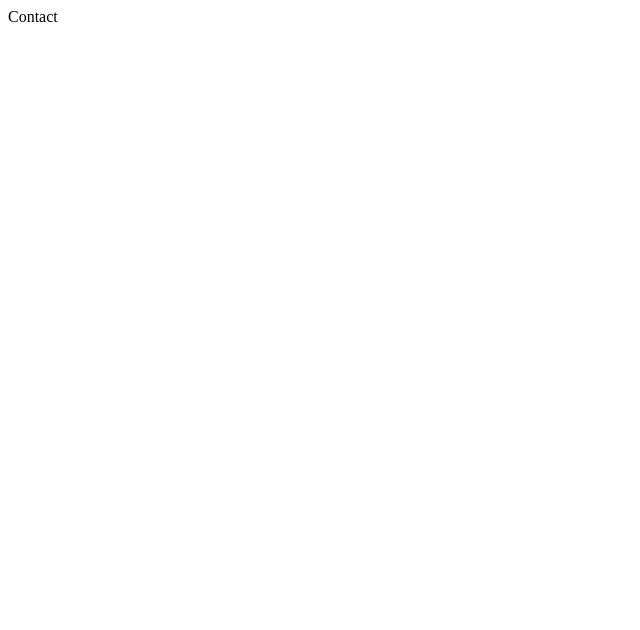
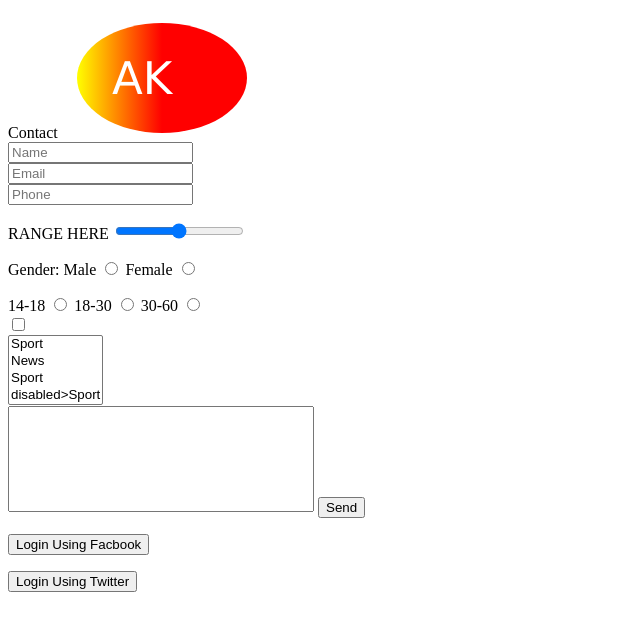
Before and after one commit to anutakulgeyko/Test-git, a plain HTML site: page pages/contact.html in a window 1280 px wide. Shown: the whole page, without its empty margins (0-640 px from the left). Drawn offline with Linux system fonts and the light colour scheme.

Commit message:
Change to first page

```diff
--- a/pages/contact.html
+++ b/pages/contact.html
@@ -1,4 +1,4 @@
-<!DOCTYPE html>
+<!doctype html>
 <html lang="en">
 <head>
     <meta charset="UTF-8">
@@ -6,8 +6,106 @@
           content="width=device-width, user-scalable=no, initial-scale=1.0, maximum-scale=1.0, minimum-scale=1.0">
     <meta http-equiv="X-UA-Compatible" content="ie=edge">
     <title>Contact</title>
-</head>
+   <style>
+    input::-webkit-outer-spin-button,
+    input::-webkit-inner-spin-button {
+    /* display: none; <- Crashes Chrome on hover */
+    -webkit-appearance: none;
+    margin: 0; /* <-- Apparently some margin are still there even though it's hidden */
+    }
+    input [type="number"] {
+        -moz-appearance:textfield; /*Firefox */
+     }
+   </style>
+
+ </head>
 <body>
- Contact
+  Contact
+  <svg height="130" width="500">
+      <defs>
+          <linearGradient id="grad1" x1="0%" y1="0%" x2="50%" y2="0%">
+              <stop offset="0%" style="stop-color:rgb(255,255,0);stop-opacity:1" />
+              <stop offset="100%" style="stop-color:rgb(255,0,0);stop-opacity:1" />
+          </linearGradient>
+      </defs>
+      <ellipse cx="100" cy="70" rx="85" ry="55" fill="url(#grad1)" />
+      <text fill="#ffffff" font-size="45" font-family="Verdana" x="50" y="86">AK</text>
+  </svg>
+ <form action="#">
+   <div>
+    <input type="text" placeholder="Name" pattern="[a-zA-Z]*" required>
+   </div>
+
+   <div>
+   <input type="email" placeholder="Email" pattern="^[^ ]+@[^ ]+\.[a-z]{2,20}$" required>
+   </div>
+
+    <div>
+    <input type="tel" placeholder="Phone" pattern="[0-9-+]+" required>
+    </div>
+     <p>
+      <label>
+       RANGE HERE
+         <input type="range" min="0" max="100" step="50">
+      </label>
+       </p>
+     <p>
+     <label>Gender:</label>
+     <label id="m">Male</label>
+     <input type="radio" class="radio" name="none"/>
+     <label id="w">Female</label>
+     <input type="radio" class="radio" name="none"/>
+     </p>
+     <div>
+         <label>
+           14-18
+           <input type="radio" name="age" value="little" required>
+         </label>
+         <label>
+           18-30
+           <input type="radio" name="age" value="medium" required>
+           </label>
+         <label>
+           30-60
+           <input type="radio" name="age" value="large" required>
+         </label>
+
+       </div>
+
+       <input type="checkbox" >
+       <div>
+         <select name="category" multiple>
+         <option value="sport">Sport</option>
+         <option value="news">News</option>
+         <option value="sport">Sport</option>
+         <option value="sport">disabled>Sport</option>
+         </select>
+       </div>
+
+
+       <textarea placeholder="Description" required maxlength="100" style="resize: none;height: 100px; width: 300px">
+       </textarea>
+         <button type="submit">Send</button>
+     <p>
+     <a class="facebook-before"><span class="fontawesome-facebook"></span></a>
+     <button class="facebook">Login Using Facbook</button>
+     </p>
+     <p>
+       <a class="twitter-before"><span class="fontawesome-twitter"></span></a>
+        <button class="twitter">Login Using Twitter</button>
+     </p>
+ </form>
+
+ <script>
+
+     document.addEventListener('submit', (event)=>{
+      event.preventDefault()
+      event.target.reset()
+      alert ("SUCCESS")
+      console.log(event)
+      return false
+  })
+ </script>
+
 </body>
 </html>
```
Also changed, not shown: index.html (+9 -13 lines), pages/about.html (+43 -6 lines).
